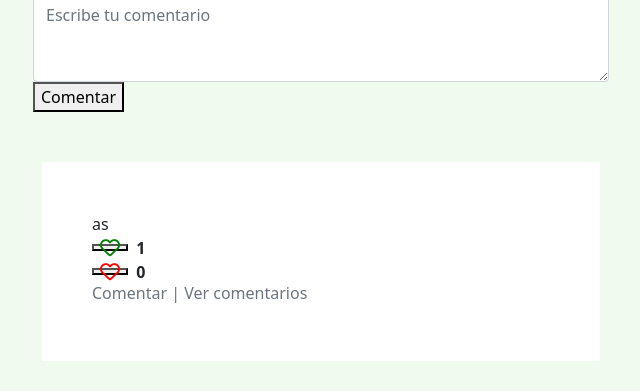
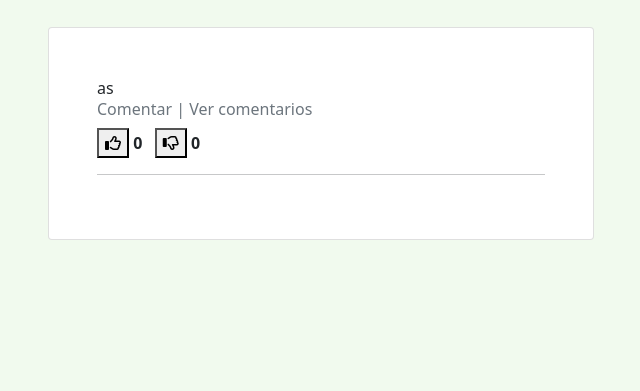
Before and after one commit to CristhianRave/Django_Instagram, a Django app: page /post/64 in a window 1280 px wide. Shown: the part 603-994 px from the top of the page, without its empty margins (319-959 px from the left). After the commit the page ends 843 px from the top, so only its background shows below. Run offline with Django 4.2, Linux system fonts and the light colour scheme; data comes from the database, SQL or seed files in the repository; both versions use the stored data as it was after the commit; data that the repository does not hold is empty; parts of the project's set-up code (start-up, migrations or seed data) failed here and were passed over; some libraries are stand-ins or nearby versions.

Commit message:
like_dislike in comment

```diff
--- a/Django_Instagram/posts/templates/posts/comments.html
+++ b/Django_Instagram/posts/templates/posts/comments.html
@@ -1,11 +1,29 @@
-<div class="container ">
+<div class="container mt-5 mb-5">
+    <div class="row d-flex align-items-center justify-content-center">
+        <div class="col-md-6">
+            <div class="card p-5">
+                {% for c in comments %}
+                    {{c}}
 
-    {% for c in comments %}
+                    {% include 'posts/viewComments.html' %}
+                    <div class="d-flex">
+                        <form method="post" action="{% url 'likeComment' c.pk %}">
+                            {% csrf_token %}
+                            <button type="submit"><i class='fa fa-thumbs-o-up'></i></button>
 
-    <div class="profile-form-container">
-        {{c}}
-        {% include 'posts/likes_dislikes.html' %}
-        {% include 'posts/viewComments.html' %}
+                            <!-- Contamos los likes del comentario -->
+                            <strong>{{c.likes.all.count}}&nbsp;</strong>
+                        </form>
+                        <form method="post" action="{% url 'dislikeComment' c.pk %}">
+                            {% csrf_token %}
+                            &nbsp;
+                            <button type="submit"><i class='fa fa-thumbs-o-down'></i></button>
+                            <strong>{{c.dislikes.all.count}}&nbsp;</strong>
+                        </form>
+                    </div>
+                    <hr>
+                {% endfor %}
+            </div>
         </div>
-    {% endfor %}
+    </div>
 </div>
--- a/Django_Instagram/posts/templates/posts/detailPost.html
+++ b/Django_Instagram/posts/templates/posts/detailPost.html
@@ -2,14 +2,9 @@
 {% load static %}
 
 {% block content %}
+
 {% include 'navbar.html' %}
-
-
 {% include 'posts/post.html' %}
-{% include 'posts/commentPost.html' %}
-
-
 {% include 'posts/comments.html' %}
 
-
 {% endblock %}
--- a/Django_Instagram/posts/templates/posts/editPost.html
+++ b/Django_Instagram/posts/templates/posts/editPost.html
@@ -6,9 +6,7 @@
 <div class="profile-form-container">
     <form method="POST" enctype="multipart/form-data">
         {% csrf_token %}
-
         {{form.as_p}}
-
         <button type="submit" class="btn btn-primary mt-2">Submit</button>
     </form>
 </div>
--- a/Django_Instagram/posts/templates/posts/likes_dislikes.html
+++ b/Django_Instagram/posts/templates/posts/likes_dislikes.html
@@ -1,14 +1,14 @@
-<div class="likes d-flex">
+
     <form method="post" action="{% url 'like' post.pk %}">
         {% csrf_token %}
-        <button type="submit" class="far fa-heart fa-lg mr-1 mt-1" style="color: green;"></button>
-        <strong>&nbsp;{{post.likes.all.count}}</strong>
+
+        <button type="submit"><i class='fa fa-thumbs-o-up'></i></i></button>
+        <strong>{{post.likes.all.count}}&nbsp;</strong>
     </form>
-</div>
-<div class="likes d-flex">
+
     <form method="post" action="{% url 'dislike' post.pk %}">
         {% csrf_token %}
-        <button type="submit" class="far fa-heart fa-lg mr-1 mt-1" style="color: red;"></button>
-        <strong>&nbsp;{{post.dislikes.all.count}}</strong>
+        &nbsp;
+        <button type="submit" ><i class='fa fa-thumbs-o-down'></i></i></button>
+        <strong>{{post.dislikes.all.count}}</strong>
     </form>
-</div>
--- a/Django_Instagram/posts/templates/posts/post.html
+++ b/Django_Instagram/posts/templates/posts/post.html
@@ -1,16 +1,23 @@
 {% load static %}
-<div class="post-container ">
-    <div class="post">
-        <div class="post-header d-flex justify-content-between">
-            <div class="d-flex">
-                <img class="profile-pic" src="{% static 'images/fondo.jpg' %}">
-                <h6 class="post-user">{{post.user}}</h6>
+<div class="container mt-5 mb-5">
+    <div class="row d-flex align-items-center justify-content-center">
+        <div class="col-md-6">
+            <div class="card">
+                <div class="d-flex justify-content-between p-2 px-3">
+                    <div class="d-flex flex-row align-items-center">
+                        <img class="profile-pic" src="{% static 'images/fondo.jpg' %}" width="50" class="rounded-circle">
+                        <div class="d-flex flex-column ml-2">
+                            <span class="font-weight-bold">{{post.user}}</span>
+                            <small class="text-primary">Collegues</small>
                         </div>
+                    </div>
+                    <div class="d-flex flex-row mt-1 ellipsis align-items-center">
+                        <small class="mr-2">{{post.created_at|date:"M d, Y"}}&nbsp;</small>
                         <ul class="navbar-nav justify-content-end">
                             <li class="nav-item dropdown">
                                 <a class="nav-link" href="#" id="navbarDropdown" role="button" data-toggle="dropdown"
                                     aria-haspopup="true" aria-expanded="false">
-                        <i class="fas fa-ellipsis-h" style="color: gray;"></i>
+                                    &nbsp;<i class="fas fa-ellipsis-h" style="color: gray;"></i>
                                 </a>
                                 <div class="dropdown-menu" aria-labelledby="navbarDropdown">
                                     <a class="dropdown-item" href="{% url 'editPost' post.pk %}">Edit</a>
@@ -18,6 +25,7 @@
                                 </div>
                             </li>
                         </ul>
+                    </div>
                 </div>
                 <div class="post-pic-container">
                     {% if post.image.count == 1 %}
@@ -33,23 +41,30 @@
                     {% endfor %}
                     {% endif %}
                 </div>
-        <div class="post-footer">
+                <div class="p-2">
+                    <p class="text-justify">{{post.quote}}</p>
+                    <hr>
+                    <div class="d-flex justify-content-between align-items-center">
+                        <div class="d-flex flex-row icons d-flex align-items-center">
+                            {% include 'posts/likes_dislikes.html' %}</div>
+                        <div class="d-flex flex-row muted-color"> <span>
+                            <a class="text-decoration-none" href="{% url 'postDetail' post.pk%}">
+                            <h5 class=" fs-6 text-secondary ">
+                                Ver comentarios
+                            </h5>
+                        </a></span></div>
+                    </div>
+                    <div class="comment-input mt-3">
+                        <form method="POST" action="{% url 'commentPost' post.pk %}">
+                            {% csrf_token %}
 
-            <!-- ------------------------------------------------------------ -->
-            {% include 'posts/likes_dislikes.html' %}
-            <!-- ------------------------------------------------------------ -->
-
-            <br>
-            <p class="quote">
-                <strong>{{post.user.username}}</strong>
-                {{post.quote}}
-            </p>
-
-            <!-- ------------------------------------------------------------ -->
-            {% include 'posts/viewComments.html' %}
-            <!-- ------------------------------------------------------------ -->
-
-            <small class="test-muted">{{post.created_at|date:"M d, Y"}}</small>
+                            {{form.comment}}
+                            <button class=" mt-2 btn-primary" type="submit">Comentar</button>
+                        </form>
                     </div>
                     </div>
                 </div>
+            </div>
+        </div>
+    </div>
+</div>
--- a/Django_Instagram/posts/templates/posts/posts.html
+++ b/Django_Instagram/posts/templates/posts/posts.html
@@ -4,8 +4,6 @@
 
 {% block content %}
 {% include 'navbar.html' %}
-
-
     {% for post in posts %}
         {% include 'posts/post.html' %}
 
--- a/Django_Instagram/posts/urls.py
+++ b/Django_Instagram/posts/urls.py
@@ -11,4 +11,6 @@ urlpatterns = [
     path('like/<str:pk> ', views.like_post, name = 'like'),
     path('dislike/<str:pk> ', views.dislike_post, name = 'dislike'),
     path('comment/<str:pk> ', views.comment_post, name = 'commentPost'),
+    path('like_comment/<str:pk>', views.like_comment, name='likeComment'),
+    path('dislike_comment/<str:pk> ', views.dislike_comment, name='dislikeComment'),
 ]
--- a/Django_Instagram/posts/views.py
+++ b/Django_Instagram/posts/views.py
@@ -20,7 +20,7 @@ def posts(request):
 # -----------------------------------------------------------
 
 
-def post_detail(request,pk):
+def post_detail(request, pk):
 
     post = Post.objects.get(pk=pk)
     commentForm = CommentPostForm(request.POST)
@@ -68,11 +68,11 @@ def create_post(request):
 
 def edit_post(request, pk):
 
-    post = Post.objects.get(pk = pk)
-    form = CreatePostForm(instance = post)
+    post = Post.objects.get(pk=pk)
+    form = CreatePostForm(instance=post)
 
     if request.method == 'POST':
-        form = CreatePostForm(request.POST, request.FILES, instance = post)
+        form = CreatePostForm(request.POST, request.FILES, instance=post)
         if form.is_valid():
             form.save()
             return redirect('posts')
@@ -87,7 +87,7 @@ def edit_post(request, pk):
 
 def delete_post(request, pk):
 
-    post = Post.objects.get(id = pk)
+    post = Post.objects.get(id=pk)
 
     if request.method == "POST":
         post.delete()
@@ -103,7 +103,7 @@ def delete_post(request, pk):
 
 def like_post(request, pk):
 
-    post = Post.objects.get(id = pk)
+    post = Post.objects.get(id=pk)
 
     is_dislike = False
     for dislike in post.dislikes.all():
@@ -134,7 +134,7 @@ def like_post(request, pk):
 
 
 def dislike_post(request, pk):
-    post = Post.objects.get(id = pk)
+    post = Post.objects.get(id=pk)
 
     is_like = False
     for like in post.likes.all():
@@ -157,7 +157,6 @@ def dislike_post(request, pk):
     if is_dislike:
         post.dislikes.remove(request.user)
 
-
     return redirect(request.META.get('HTTP_REFERER', '/'))
 
 # -----------------------------------------------------------
@@ -165,23 +164,23 @@ def dislike_post(request, pk):
 
 def comment_post(request, pk):
 
-    post = Post.objects.get(pk = pk)
+    post = Post.objects.get(pk=pk)
     commentForm = CommentPostForm()
-    comments = CommentPost.objects.filter(post = post)
+    comments = CommentPost.objects.filter(post=post)
 
     if request.method == 'POST':
         commentForm = CommentPostForm(
             request.POST)
         if commentForm.is_valid():
             comment = CommentPost(
-                comment = request.POST.get('comment'),
+                comment=request.POST.get('comment'),
             )
             comment.save(False)
             comment.author_id = request.user.id
             comment.post = post
             comment.save()
 
-        return redirect('../post/'+ str(post.pk))
+        return redirect('../post/' + str(post.pk))
 
     return render(request, 'posts/commentPost.html', {
         'post': post,
@@ -193,27 +192,10 @@ def comment_post(request, pk):
 
 # -----------------------------------------------------------
 
-# def reply_comment(request,pk):
-#     post = Post.objects.get(pk=pk)
-#     parent_comment = Post.objects.get(pk=pk)
-#     form = commentForm = CommentPostForm(request.POST)
-
-#     if commentForm.is_valid():
-#         comment = form.save(commit=False)
-#         comment.author_id = request.user.id
-#         comment.post = post
-#         comment.parent = parent_comment
-#         comment.save()
-
-#         return redirect('../post/'+ str(post.pk))
-
-
-
-# -----------------------------------------------------------
 
 def like_comment(request, pk):
 
-    comment = CommentPost.objects.get(id=pk)
+    comment = CommentPost.objects.get(pk=pk)
 
     is_dislike = False
     for dislike in comment.dislikes.all():
@@ -244,7 +226,7 @@ def like_comment(request, pk):
 
 
 def dislike_comment(request, pk):
-    comment = CommentPost.objects.get(id=pk)
+    comment = CommentPost.objects.get(pk=pk)
 
     is_like = False
     for like in comment.likes.all():
@@ -267,4 +249,22 @@ def dislike_comment(request, pk):
     if is_dislike:
         comment.dislikes.remove(request.user)
 
+
     return redirect(request.META.get('HTTP_REFERER', '/'))
+
+# def reply_comment(request,pk):
+#     post = Post.objects.get(pk=pk)
+#     parent_comment = Post.objects.get(pk=pk)
+#     form = commentForm = CommentPostForm(request.POST)
+
+#     if commentForm.is_valid():
+#         comment = form.save(commit=False)
+#         comment.author_id = request.user.id
+#         comment.post = post
+#         comment.parent = parent_comment
+#         comment.save()
+
+#         return redirect('../post/'+ str(post.pk))
+
+
+# -----------------------------------------------------------
--- a/Django_Instagram/static/css/main.css
+++ b/Django_Instagram/static/css/main.css
@@ -37,6 +37,7 @@ body {
   height: 40px;
   border-radius: 20px;
   border:1px solid rgb(12, 1, 1);
+  margin-right: 15px;
 }
 
 .img-container {
```
Also changed, not shown: Django_Instagram/db.sqlite3, Django_Instagram/static/images/fondo_3_Td0kW5F.jpg (added), Django_Instagram/static/images/fondo_3_Xf3AUWr.jpg (added), 1 other file. Lines whose indentation alone changed are shown as unchanged.
